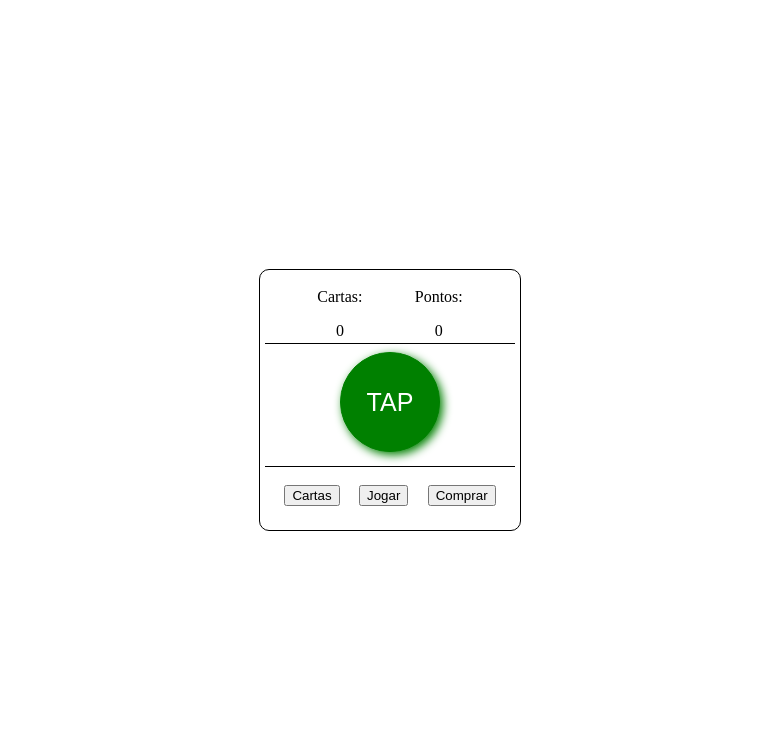
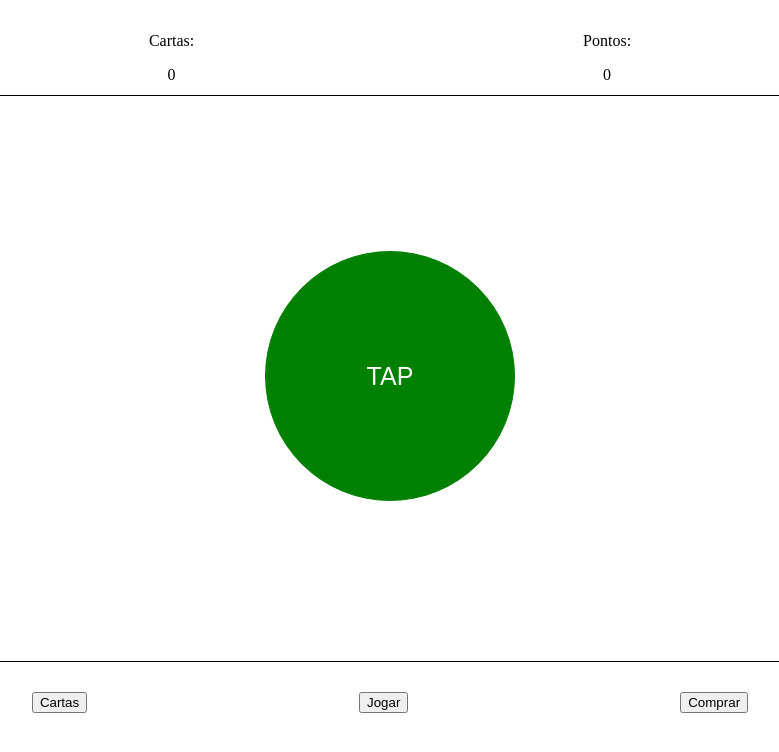
Before and after one commit to CarameloLabs/ProofOfBark, a plain HTML site: page index.html in a window 1280 px wide. Shown: the whole page, without its empty margins (250-1029 px from the left). Drawn offline with Linux system fonts and the light colour scheme.

Commit message:
segundo commit

```diff
--- a/cards.css
+++ b/cards.css
@@ -1,15 +1,13 @@
 .card{
-    padding: 5px;
+    padding: 10px;
     display: flex;
     flex-direction: column;
-    width: 250px;
-    height: 250px;
-    border-radius: 10px;
-    border: 1px solid black;
+    width: 100vw-10px;
+    height: 100vh;
 }
 
 .card-info{
-    height: 25%;
+    height: 10%;
     display: flex;
     justify-content: space-evenly;
     align-items: center;
@@ -18,7 +16,7 @@
 }
 
 .card-tap{
-    height: 50%;
+    height: 70%;
     display: flex;
     justify-content: center;
     align-items: center;
@@ -27,7 +25,7 @@
 }
 
 .card-cards{
-    height: 50%;
+    height: 70%;
     display: flex;
     justify-content: center;
     align-items: center;
@@ -36,7 +34,7 @@
 }
 
 .card-buy{
-    height: 50%;
+    height: 70%;
     display: flex;
     justify-content: center;
     align-items: center;
@@ -45,7 +43,7 @@
 }
 
 .card-buttons{
-    height: 25%;
+    height: 10%;
     display: flex;
     justify-content: space-evenly;
     align-items: center;
--- a/index.html
+++ b/index.html
@@ -9,7 +9,6 @@
     <link rel="stylesheet" href="cards.css">
 </head>
 <body>
-    <div class="main-container">
         <div class="card">
             <div class="card-info">
                 <div class="cards-div">
@@ -60,7 +59,6 @@
                 <button onclick="switchLayout('buy')">Comprar</button>
             </div>
         </div>
-    </div>
     <script src="script.js"></script>
 </body>
 </html>
--- a/styles.css
+++ b/styles.css
@@ -1,27 +1,17 @@
 body{
     margin: 0px;
     padding: 0px;
-
-}
-
-.main-container{
-    width: 100%;
-    height: 100vh;
-    display: flex;
-    align-items: center;
-    justify-content: center;
+    overflow-y: hidden;
 }
 
 .click-button{
     background-color: green;
     font-size: 25px;
     color: white;
-    width: 100px;
-    height: 100px;
+    width: 250px;
+    height: 250px;
     border-radius: 50%;
     border: 1px solid green;
-    box-shadow: 3px 3px 10px  green;
-
     display: flex;
     justify-content: center;
     align-items: center;
```
